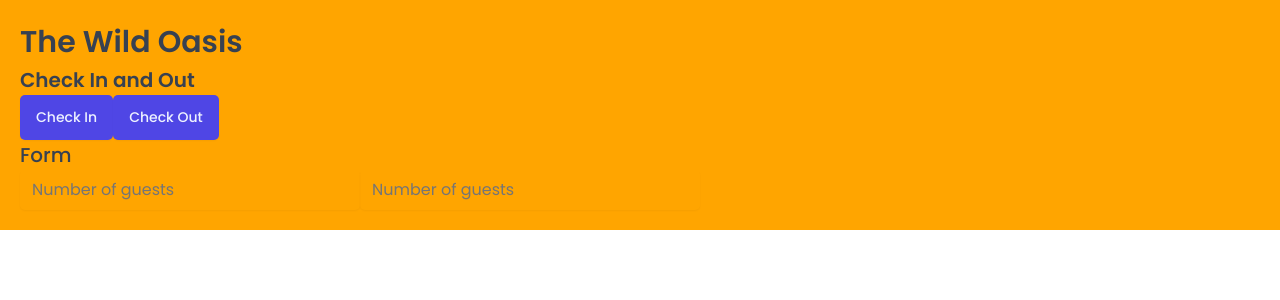
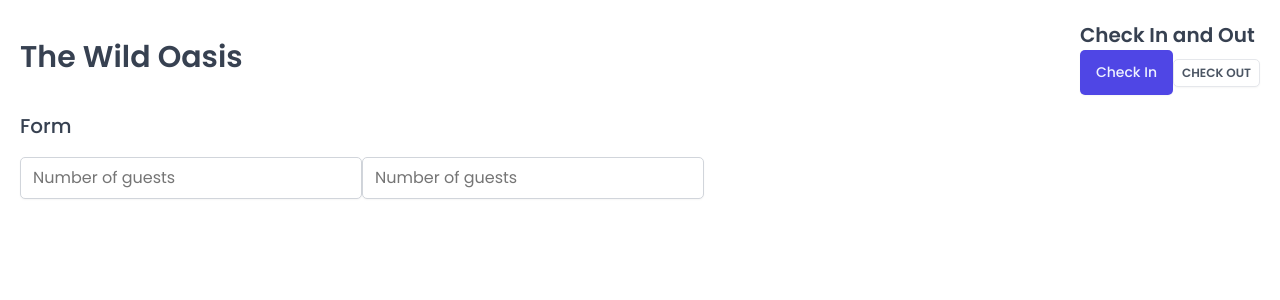
Before and after one commit to pjevic/the-wild-oasis, a React (Vite) app: page / in a window 1280 px wide. Shown: the top 300 px of the page. Built offline with nearby package versions, Linux system fonts and the light colour scheme; a web font is replaced by a local one.

Commit message:
Building More Reusable Styled Components

```diff
--- a/src/App.jsx
+++ b/src/App.jsx
@@ -3,12 +3,12 @@
 import styled from "styled-components";
 import GlobalStyles from "./styles/GlobalStyles";
 
+import Row from "./ui/Row";
 import Heading from "./ui/Heading";
 import Button from "./ui/Button";
 import Input from "./ui/Input";
 
 const StyledApp = styled.main`
-  background-color: orange;
   padding: 2rem;
 `;
 
@@ -17,13 +17,25 @@ function App() {
     <>
       <GlobalStyles />
       <StyledApp>
+        <Row type="vertical">
+          <Row>
             <Heading as="h1">The Wild Oasis</Heading>
+            <div>
               <Heading as="h2">Check In and Out</Heading>
               <Button>Check In</Button>
-        <Button>Check Out</Button>
+              <Button size="small" variation="secondary">
+                Check Out
+              </Button>
+            </div>
+          </Row>
+          <Row type="vertical">
             <Heading as="h3">Form</Heading>
+            <form>
               <Input placeholder="Number of guests" />
               <Input placeholder="Number of guests" />
+            </form>
+          </Row>
+        </Row>
       </StyledApp>
     </>
   );
--- a/src/main.jsx
+++ b/src/main.jsx
@@ -4,6 +4,10 @@ import React from "react";
 import ReactDOM from "react-dom/client";
 import App from "./App.jsx";
 
+import { suppressReactWarnings } from "./utils/supressWarnings.js";
+
+suppressReactWarnings();
+
 ReactDOM.createRoot(document.getElementById("root")).render(
   <React.StrictMode>
     <App />
--- a/src/styles/GlobalStyles.js
+++ b/src/styles/GlobalStyles.js
@@ -15,18 +15,18 @@ const GlobalStyles = createGlobalStyle`
   --color-brand-800: #3730a3;
   --color-brand-900: #312e81;
 
-  /* Grey */
-  --color-grey-0: #fff;
-  --color-grey-50: #f9fafb;
-  --color-grey-100: #f3f4f6;
-  --color-grey-200: #e5e7eb;
-  --color-grey-300: #d1d5db;
-  --color-grey-400: #9ca3af;
-  --color-grey-500: #6b7280;
-  --color-grey-600: #4b5563;
-  --color-grey-700: #374151;
-  --color-grey-800: #1f2937;
-  --color-grey-900: #111827;
+  /* gray */
+  --color-gray-0: #fff;
+  --color-gray-50: #f9fafb;
+  --color-gray-100: #f3f4f6;
+  --color-gray-200: #e5e7eb;
+  --color-gray-300: #d1d5db;
+  --color-gray-400: #9ca3af;
+  --color-gray-500: #6b7280;
+  --color-gray-600: #4b5563;
+  --color-gray-700: #374151;
+  --color-gray-800: #1f2937;
+  --color-gray-900: #111827;
 
   --color-blue-100: #e0f2fe;
   --color-blue-700: #0369a1;
@@ -76,7 +76,7 @@ html {
 
 body {
   font-family: "Poppins", sans-serif;
-  color: var(--color-grey-700);
+  color: var(--color-gray-700);
 
   transition: color 0.3s, background-color 0.3s;
   min-height: 100vh;
@@ -102,8 +102,8 @@ button {
 
 select:disabled,
 input:disabled {
-  background-color: var(--color-grey-200);
-  color: var(--color-grey-500);
+  background-color: var(--color-gray-200);
+  color: var(--color-gray-500);
 }
 
 input:focus,
@@ -153,17 +153,17 @@ export default GlobalStyles;
 /*
 FOR DARK MODE
 
---color-grey-0: #18212f;
---color-grey-50: #111827;
---color-grey-100: #1f2937;
---color-grey-200: #374151;
---color-grey-300: #4b5563;
---color-grey-400: #6b7280;
---color-grey-500: #9ca3af;
---color-grey-600: #d1d5db;
---color-grey-700: #e5e7eb;
---color-grey-800: #f3f4f6;
---color-grey-900: #f9fafb;
+--color-gray-0: #18212f;
+--color-gray-50: #111827;
+--color-gray-100: #1f2937;
+--color-gray-200: #374151;
+--color-gray-300: #4b5563;
+--color-gray-400: #6b7280;
+--color-gray-500: #9ca3af;
+--color-gray-600: #d1d5db;
+--color-gray-700: #e5e7eb;
+--color-gray-800: #f3f4f6;
+--color-gray-900: #f9fafb;
 
 --color-blue-100: #075985;
 --color-blue-700: #e0f2fe;
--- a/src/ui/Button.jsx
+++ b/src/ui/Button.jsx
@@ -1,21 +1,67 @@
 /** @format */
 
-import styled from "styled-components";
+import styled, { css } from "styled-components";
+
+const sizes = {
+  small: css`
+    font-size: 1.2rem;
+    padding: 0.4rem 0.8rem;
+    text-transform: uppercase;
+    font-weight: 600;
+    text-align: center;
+  `,
+  medium: css`
+    font-size: 1.4rem;
+    padding: 1.2rem 1.6rem;
+    font-weight: 500;
+  `,
+  large: css`
+    font-size: 1.6rem;
+    padding: 1.2rem 2.4rem;
+    font-weight: 500;
+  `,
+};
+
+const variations = {
+  primary: css`
+    color: var(--color-brand-50);
+    background-color: var(--color-brand-600);
+
+    &:hover {
+      background-color: var(--color-brand-700);
+    }
+  `,
+  secondary: css`
+    color: var(--color-gray-600);
+    background: var(--color-gray-0);
+    border: 1px solid var(--color-gray-200);
+
+    &:hover {
+      background-color: var(--color-gray-50);
+    }
+  `,
+  danger: css`
+    color: var(--color-red-100);
+    background-color: var(--color-red-700);
+
+    &:hover {
+      background-color: var(--color-red-800);
+    }
+  `,
+};
 
 const Button = styled.button`
-  font-size: 1.4rem;
-  padding: 1.2rem 1.6rem;
-  font-weight: 500;
   border: none;
   border-radius: var(--border-radius-sm);
-  background-color: var(--color-brand-600);
-  color: var(--color-brand-50);
   box-shadow: var(--shadow-sm);
-  cursor: pointer;
 
-  &:hover {
-    background-color: var(--color-brand-700);
-  }
+  ${(props) => sizes[props.size]}
+  ${(props) => variations[props.variation]}
 `;
 
+Button.defaultProps = {
+  variation: "primary",
+  size: "medium",
+};
+
 export default Button;
--- /dev/null
+++ b/src/ui/Row.jsx
@@ -0,0 +1,27 @@
+/** @format */
+
+import styled, { css } from "styled-components";
+
+const Row = styled.div`
+  display: flex;
+
+  ${(props) =>
+    props.type === "horizontal" &&
+    css`
+      justify-content: space-between;
+      align-items: center;
+    `}
+
+  ${(props) =>
+    props.type === "vertical" &&
+    css`
+      flex-direction: column;
+      gap: 1.6rem;
+    `}
+`;
+
+Row.defaultProps = {
+  type: "horizontal",
+};
+
+export default Row;
--- /dev/null
+++ b/src/utils/supressWarnings.js
@@ -0,0 +1,15 @@
+/** @format */
+
+// THE WARNING: hook.js:608 styled-components: it looks like an unknown prop "variation" is being sent through to the DOM, which will likely trigger a React console error. If you would like automatic filtering of unknown props, you can opt-into that behavior via `<StyleSheetManager shouldForwardProp={...}>` (connect an API like `@emotion/is-prop-valid`) or consider using transient props (`$` prefix for automatic filtering.)
+
+export function suppressReactWarnings() {
+  if (import.meta.env.MODE === "development") {
+    const originalWarn = console.warn;
+    console.warn = (message, ...args) => {
+      if (message.includes("it looks like an unknown prop")) {
+        return;
+      }
+      originalWarn(message, ...args);
+    };
+  }
+}
```
Lines whose indentation alone changed are shown as unchanged.
